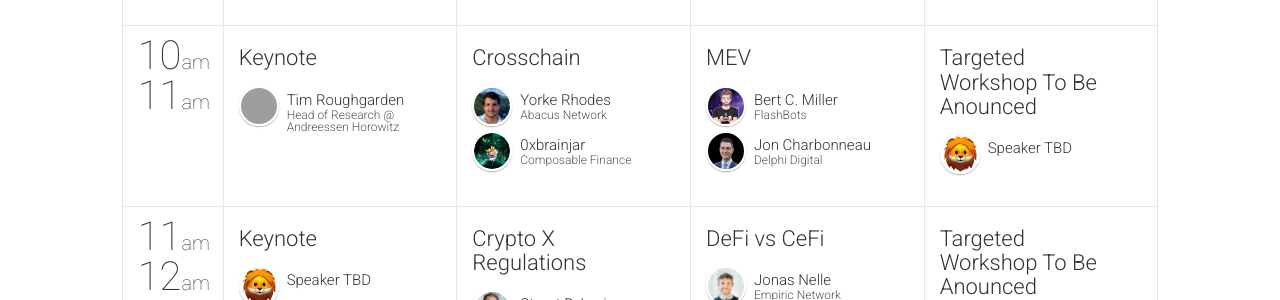
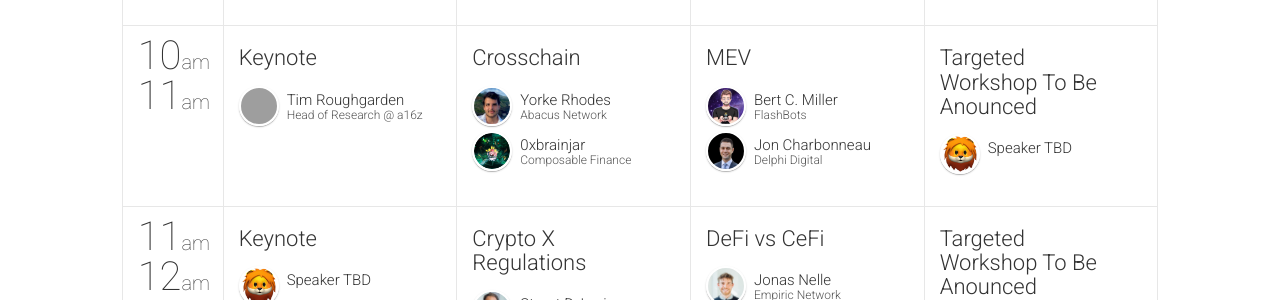
Before and after one commit to BlockchainAtColumbia/ledgerfest-2019, a Jekyll site: the page built from schedule.html, in a window 1280 px wide and 900 px high, scrolled down 682 px. Shown: the part 152-452 px from the top of the window. Built offline with Jekyll 4.4.1, drawn with Linux system fonts in a browser that asks for light colours; nearby versions of some CDN libraries; comment, search, counter and statistics services are not loaded; grey boxes are pictures that could not be loaded.

Commit message:
Update speakers.yml

```diff
--- a/_data/speakers.yml
+++ b/_data/speakers.yml
@@ -2,7 +2,7 @@
   id: 1
   name: "Tim"
   surname: "Roughgarden"
-  company: "Head of Research @ Andreessen Horowitz"
+  company: "Head of Research @ a16z"
   title: "Professor @ Columbia University"
   multiTitle: true
   bio: "For twenty years, as a researcher and computer science professor at Stanford and Columbia, Tim has led the development of Algorithmic Game Theory, a field that brings together ideas from Computer Science and Economics to solve real-world computing problems. He wrote the definitive textbooks and courses on the field. "
```
